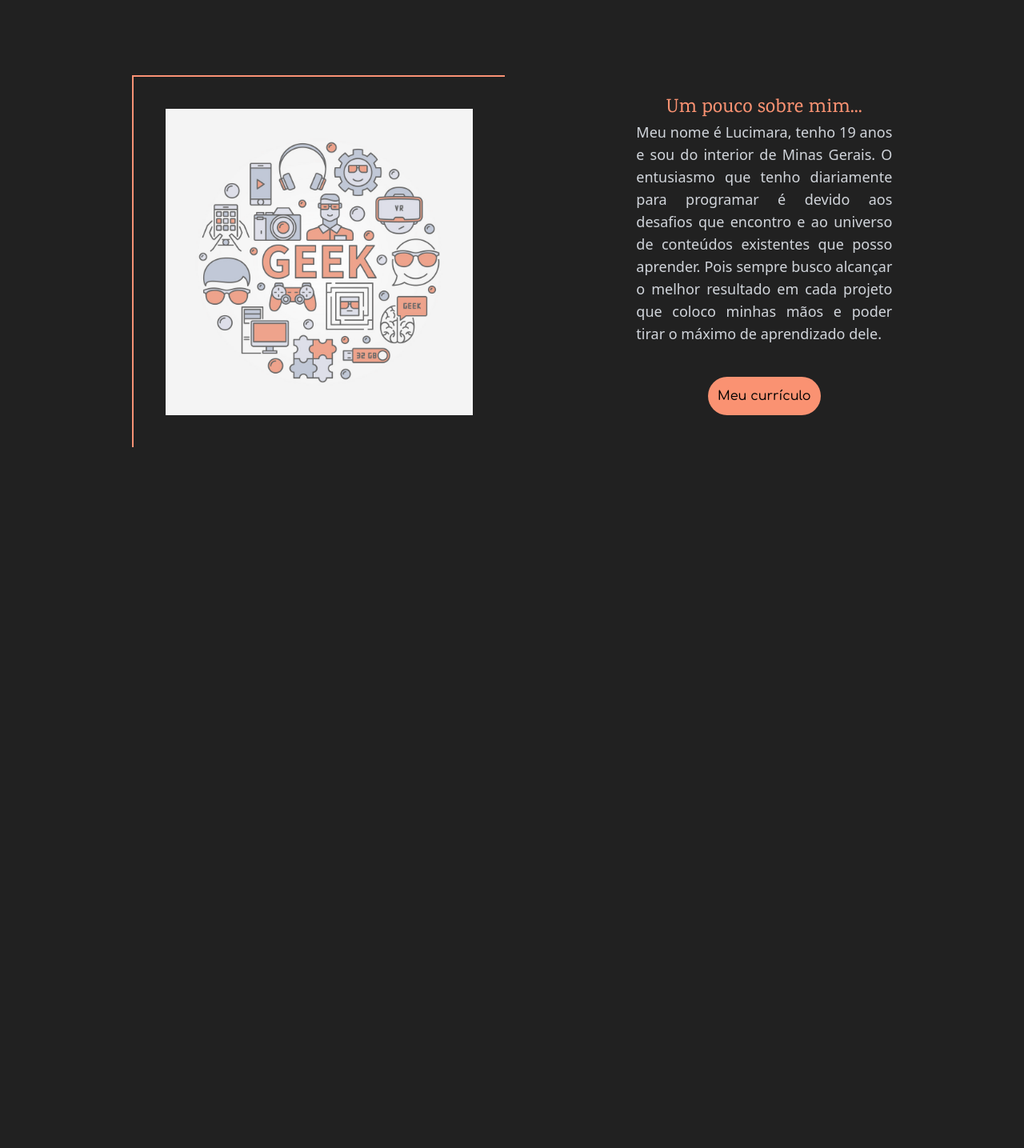
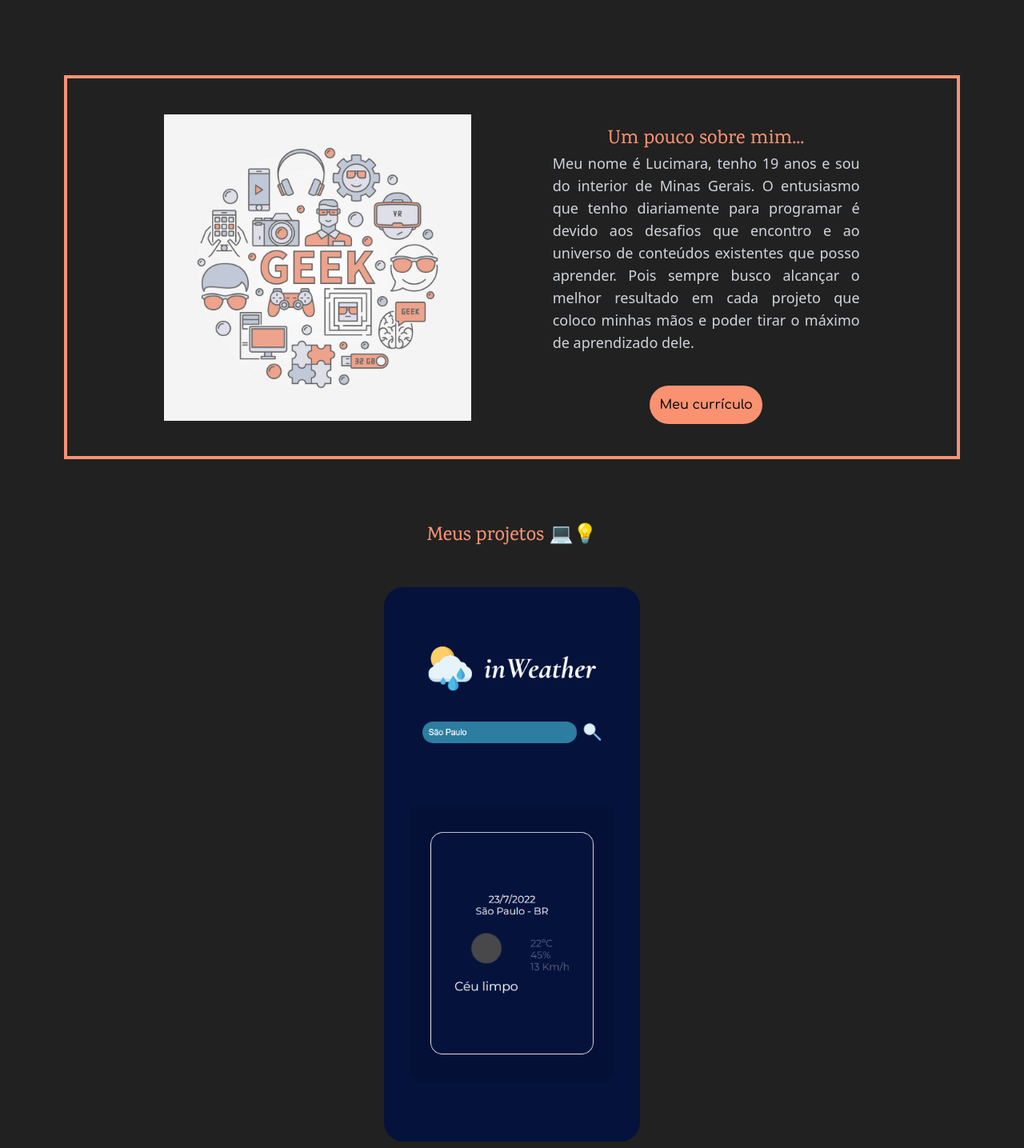
Before and after one commit to LucimaraSouzah/PortfolioProject, a React (Vite) app: page / in a window 1280 px wide. Shown: the part 573-2008 px from the top of the page at 80% size. Before the commit the page ends 1132 px from the top, so only its background shows below. Built offline with nearby package versions, Linux system fonts and the light colour scheme; a web font is replaced by a local one.

Commit message:
Adiciona projetos e primeiro card

```diff
--- a/src/App.css
+++ b/src/App.css
@@ -1,4 +1,8 @@
 @import url("https://fonts.googleapis.com/css2?family=Comfortaa:wght@500&family=Great+Vibes&family=Ibarra+Real+Nova:wght@500&family=Karma:wght@300;500;700&family=Source+Code+Pro:wght@500&display=swap");
+
+html {
+  scroll-behavior: smooth;
+}
 
 body {
   padding: 0;
@@ -29,10 +33,6 @@ li:hover:after {
 .active {
   display: block;
 }
-
-/* .disabled {
-  opacity: 0;
-} */
 
 .h3-introdution {
   font-family: "Karma", serif;
@@ -74,7 +74,6 @@ li:hover:after {
   gap: 20px;
 }
 
-
 .openNavLi {
   z-index: 1;
   opacity: 1;
@@ -87,3 +86,27 @@ li:hover:after {
 .h1-aboutMy {
   font-family: "Karma", serif;
 }
+
+.h1-projectsMy {
+  font-family: "Karma", serif;
+}
+
+.divCard:hover .divDescription {
+  opacity: 1;
+  transition: 3s;
+  transition-timing-function: ease-in-out;
+}
+
+.imgProjeto:hover .divDescription {
+  opacity: 1;
+  transition: 3s;
+  transition-timing-function: ease-in-out;
+}
+
+.h1-Project {
+  font-family: "Karma", serif;
+}
+
+.p-Project {
+  font-family: "Comfortaa", cursive;
+}
--- a/src/App.tsx
+++ b/src/App.tsx
@@ -2,7 +2,7 @@ import "./App.css";
 import Logo from "./assets/logo.svg";
 import MyPhoto from "./assets/myNew.png";
 import Geek from "./assets/geek.png";
-import Curriculo from "./assets/download/curriculo.pdf"
+import Curriculo from "./assets/download/curriculo.pdf";
 import { useEffect, useState } from "react";
 import { AiOutlineMenu } from "react-icons/ai";
 
@@ -31,7 +31,7 @@ function App() {
 
   return (
     <div className={`App`}>
-      <header className="flex justify-between mx-5 items-center">
+      <header className="flex justify-between mx-5 items-center" id="home">
         <img src={Logo} alt="Logo" className="w-12 m-5" />
         <nav className="flex items-center">
           <AiOutlineMenu
@@ -50,13 +50,27 @@ function App() {
             } ${openNav ? "openNavUl" : ""}`}
             id="listNav"
           >
+            <a href="#home">
+              {" "}
               <li
                 className={`${isActive ? "" : "disabled"} ${
                   openNav ? "openNavLi" : ""
-              }`}
+                } `}
+              >
+                Home
+              </li>
+            </a>
+            <a href="#about">
+              {" "}
+              <li
+                className={`${isActive ? "" : "disabled"} ${
+                  openNav ? "openNavLi" : ""
+                } `}
               >
                 Sobre
               </li>
+            </a>
+            <a href="#project">
               <li
                 className={`${isActive ? "" : "disabled"} ${
                   openNav ? "openNavLi" : ""
@@ -64,6 +78,8 @@ function App() {
               >
                 Projetos
               </li>
+            </a>
+            <a href="#">
               <li
                 className={`${isActive ? "" : "disabled"} ${
                   openNav ? "openNavLi" : ""
@@ -71,6 +87,8 @@ function App() {
               >
                 Habilidades e Ferramentas
               </li>
+            </a>
+            <a href="#">
               <li
                 className={`${isActive ? "" : "disabled"} ${
                   openNav ? "openNavLi" : ""
@@ -78,12 +96,13 @@ function App() {
               >
                 Contato
               </li>
+            </a>
           </ul>
         </nav>
       </header>
       <main className="flex flex-col">
-        <div className="flex flex-col items-center justify-center lg:flex-row lg:justify-around md:flex-row md:justify-around">
-          <section className="flex">
+        <section className="flex flex-col items-center justify-center lg:flex-row lg:justify-around md:flex-row md:justify-around">
+          <div className="flex">
             <div className="flex flex-col text-gray-200 items-center ">
               <h3 className="text-2xl mb-2 h3-introdution">Olá 💗 Eu sou </h3>
               <h1 className="text-[#e0afa0] text-6xl mb-5 h1-name">
@@ -98,34 +117,84 @@ function App() {
                 Entre em contato
               </button>
             </div>
-          </section>
+          </div>
           <img
             src={MyPhoto}
             alt="Foto da Lucimara"
             className="sm:rounded-full rounded-3xl lg:w-96 md:w-96 sm:w-96 sm:p-10"
           />
-        </div>
-        <div className="flex sm:flex-col items-center justify-evenly">
-          <div className="border-[#fa9274] border-solid border-spacing-10 border-t-2  border-l-2 p-10 mt-24 sm:p-2 sm:border-2">
+        </section>
+        <section className="flex sm:flex-col items-center justify-evenly border-[#fa9274] border-solid border-spacing-10 border-4 p-10 mt-24 sm:p-2 m-20 md:m-14 sm:m-2 sm:border-2" id="about">
+          <div className="sm:hidden">
             <img
               src={Geek}
               alt="Imagem sobre meus hobbies"
               className="w-96 sm:w-80"
             />
           </div>
-          <section className="flex flex-col items-center justify-center w-80 mt-20">
-            <h1 className="h1-aboutMy text-2xl text-[#fa9272]">
+          <div
+            className="flex flex-col items-center justify-center w-96 ml-5 sm:mt-0 sm:w-80"
+          >
+            <h1 className="h1-aboutMy text-2xl text-[#fa9272] mt-5">
               Um pouco sobre mim...
             </h1>
             <p className="text-gray-300 text-lg text-justify">
-            Meu nome é Lucimara, tenho 19 anos e sou do interior de Minas Gerais. O entusiasmo que tenho diariamente para programar é devido aos desafios que encontro e ao universo de conteúdos existentes que posso aprender. Pois sempre busco alcançar o melhor resultado em cada projeto que coloco minhas mãos e poder tirar o máximo de aprendizado dele.{" "}
+              Meu nome é Lucimara, tenho 19 anos e sou do interior de Minas
+              Gerais. O entusiasmo que tenho diariamente para programar é devido
+              aos desafios que encontro e ao universo de conteúdos existentes
+              que posso aprender. Pois sempre busco alcançar o melhor resultado
+              em cada projeto que coloco minhas mãos e poder tirar o máximo de
+              aprendizado dele.{" "}
             </p>
-            <a href={Curriculo} download="curriculo"><button className="bg-[#fa9272] p-3 rounded-3xl text-black hover:bg-[#ee7955] hover:text-stone-100 mt-10 button-contact">
+            <a href={Curriculo} download="curriculo">
+              <button className="bg-[#fa9272] p-3 rounded-3xl text-black hover:bg-[#ee7955] hover:text-stone-100 mt-10 button-contact">
                 Meu currículo
-              </button></a>
+              </button>
+            </a>
+          </div>
+          <div className="my-10 lg:hidden md:hidden">
+            <img
+              src={Geek}
+              alt="Imagem sobre meus hobbies"
+              className="w-96 sm:w-80"
+            />
+          </div>
         </section>
-
+        <section
+          className="flex flex-col items-center justify-center"
+          id="project"
+        >
+          <h1 className="text-2xl text-[#fa9274] h1-projectsMy mb-10">
+            Meus projetos 💻💡
+          </h1>
+          <div className="flex items-center justify-center z-10 transition ease-in-out duration-3000  divCard">
+            <div className="hover:bg-[#eebcae] hover:transition hover:duration-2000 hover:ease-in-out transition duration-2000 ease-in-out rounded-3xl w-full h-min cursor-pointer flex items-center justify-center divBackground">
+              <img
+                src="./images/projetoClima.png"
+                className="w-80 h-4/5 object-cover z-10 m-2 hover:opacity-0 hover:transition hover:duration-2000 hover:ease-in-out rounded-3xl transition duration-2000 ease-in-out imgProjeto"
+                alt="Imagem de um projeto realizado pela Lucimara"
+              />
+              <div className="flex flex-col opacity-0 absolute text-center transition ease-in-out duration-3000 divDescription">
+                <h1 className="text-2xl h1-Project">☀️ inWeather</h1>
+                <p className="text-md w-60 mt-8 p-Project">
+                  Layout desenvolvido no AdobeXD. feito em HTML, SASS e
+                  JavaScript. Mostra a data, o país da cidade e as informações
+                  climáticas do momento.
+                </p>
+                <a href="https://github.com/LucimaraSouzah/weatherProject">
+                  <button className="bg-[#fa9272] p-3 rounded-3xl text-black hover:bg-[#ee7955] hover:text-stone-100 mt-10 button-contact">
+                    Repositório
+                  </button>
+                </a>
+                <a href="https://lucimarasouzah.github.io/weatherProject/">
+                  <button className="bg-[#fa9272] p-3 rounded-3xl text-black hover:bg-[#ee7955] hover:text-stone-100 mt-5 button-contact">
+                    Aplicação
+                  </button>
+                </a>
               </div>
+            </div>
+          </div>
+        </section>
       </main>
     </div>
   );
--- a/tailwind.config.cjs
+++ b/tailwind.config.cjs
@@ -15,6 +15,10 @@ module.exports = {
 
         lg: { min: "1024px" },
       },
+      transitionDuration: {
+        2000: "2000ms",
+        3000: "3000ms",
+      },
     },
   },
   plugins: [],
```
Also changed, not shown: public/images/projetoClima.png (added). Lines whose indentation alone changed are shown as unchanged.
